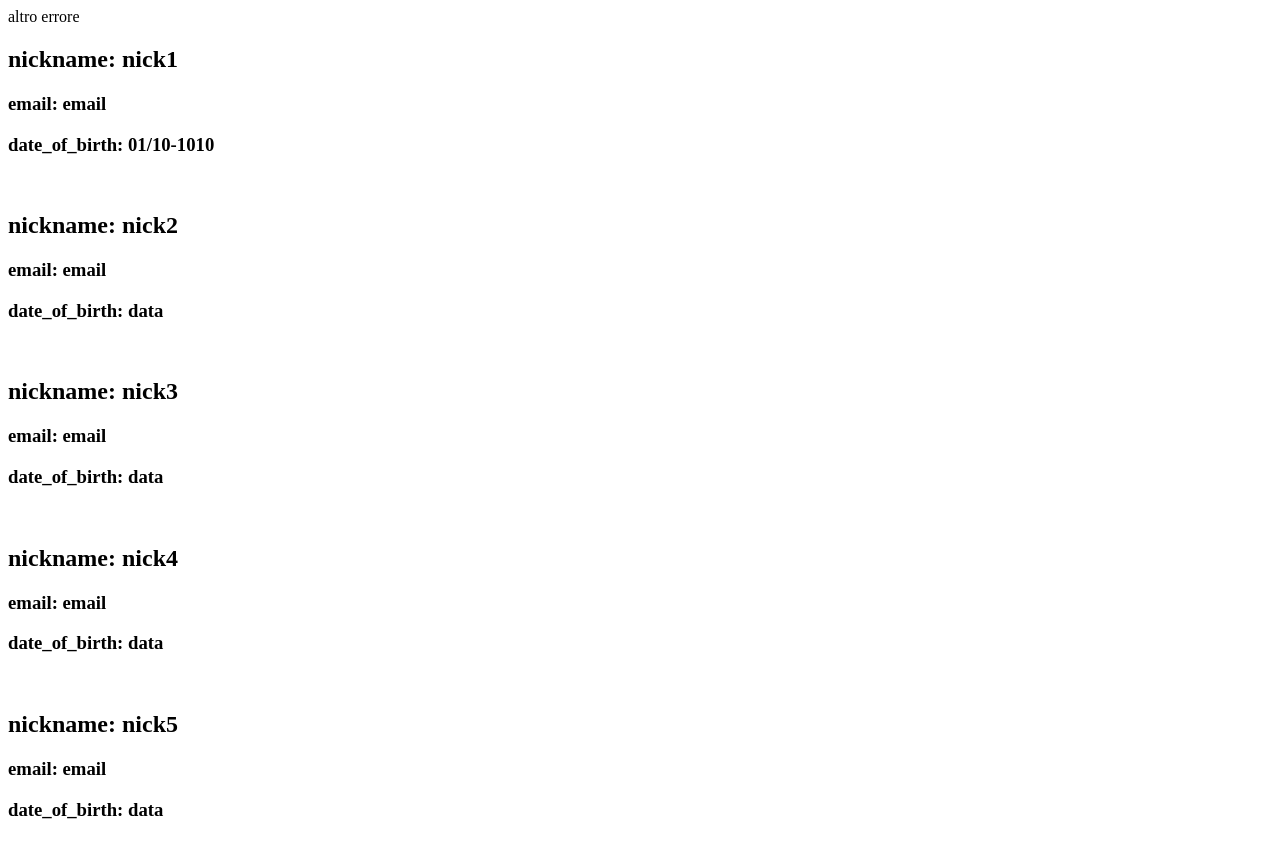
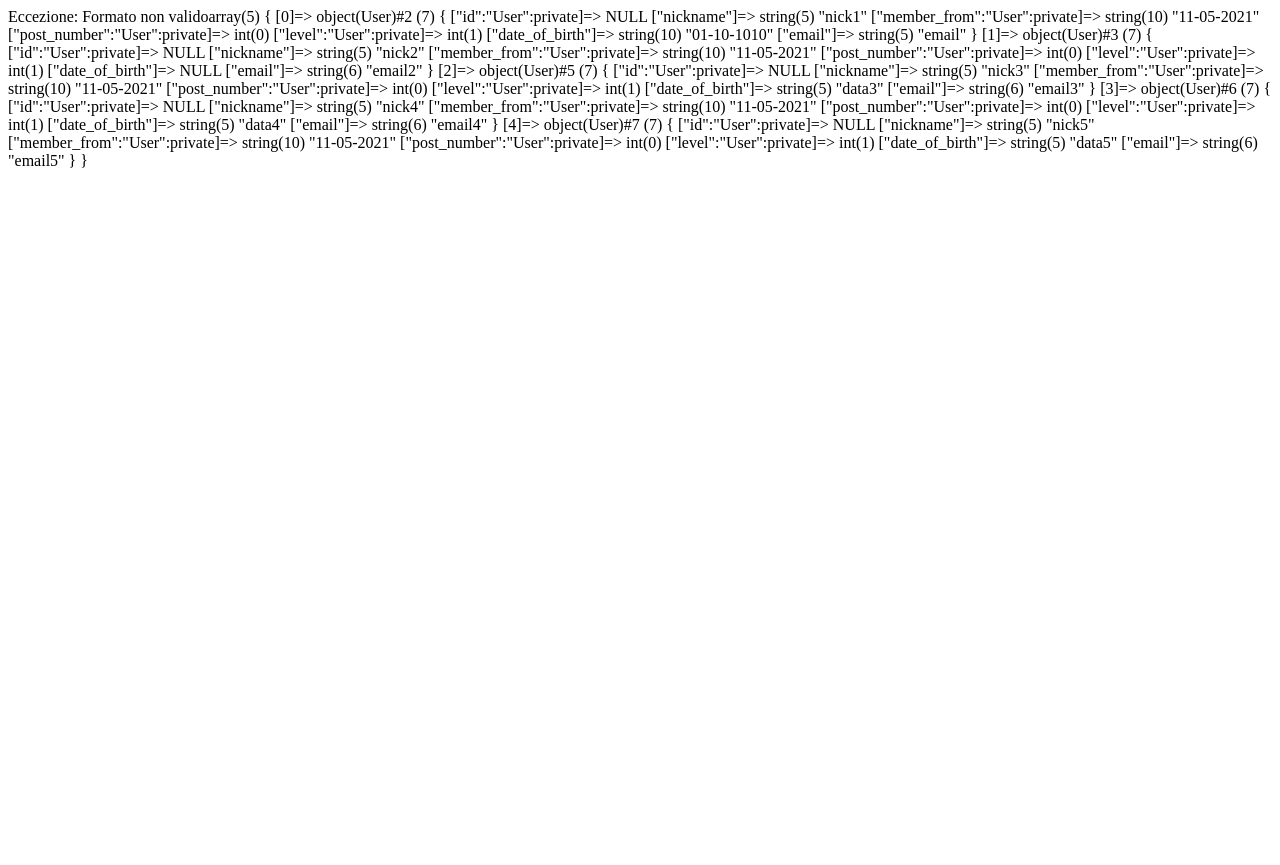
Before and after one commit to laura-caldaronello/php-oop-2, a PHP site: page / in a window 1280 px wide. After the commit the page ends 168 px from the top, so only its background shows below. Run offline with PHP 8.4, Linux system fonts and the light colour scheme.

Commit message:
esercizio

```diff
--- a/index.php
+++ b/index.php
@@ -12,13 +12,23 @@
         ini_set('display_errors',1);
         require __DIR__ . '/User.php';
 
-        $user1 = new User('nick1','01/10-1010','email');
-        $user1->checkDate();
+        $user1 = new User('nick1','01-10-1010','email');
+        try {
+            $user1->checkDate();
+        } catch (Exception $e) {
+            echo 'Eccezione: ' . $e->getMessage();
+        }
 
-        $user2 = new User('nick2','data','email');
-        $user3 = new User('nick3','data','email');
-        $user4 = new User('nick4','data','email');
-        $user5 = new User('nick5','data','email');
+        $user2 = new User('nick2','data2','email2');
+        try {
+            $user2->checkDate();
+        } catch (Exception $e) {
+            echo 'Eccezione: ' . $e->getMessage();
+        }
+
+        $user3 = new User('nick3','data3','email3');
+        $user4 = new User('nick4','data4','email4');
+        $user5 = new User('nick5','data5','email5');
 
         $userArray = [];
         $i = 1;
@@ -27,30 +37,7 @@
             $i = $i + 1;
         }
 
-        foreach($userArray as $user) {
-            foreach($user as $property => $value) {
-                $print = $property . ": " . $user->$property;
-                if ($property == 'nickname') {
-
-    ?>
-        <h2><?php echo $print ?></h2>
-    <?php
-
-                }
-                else {
-
-    ?>
-        <h3><?php echo $print ?></h3>
-    <?php
-
-                }
-            }
-
-    ?>
-        <br>
-    <?php
-
-        }
+        var_dump($userArray);
 
     ?>
 
--- a/traits.php
+++ b/traits.php
@@ -1,12 +1,13 @@
 <?php
 
 trait PersonalData {
-    //public $date_of_birth;
+    public $date_of_birth;
     public $email;
 
     function checkDate() {
         if (strlen($this->date_of_birth) != 10) {
-            echo 'errore';
+            $this->date_of_birth = null;
+            throw new Exception('Formato non valido');
         }
         else {
             $day = $this->date_of_birth[0] . $this->date_of_birth[1];
@@ -17,7 +18,8 @@ trait PersonalData {
                $this->date_of_birth = $dateString;
             }
             else {
-                echo 'altro errore';
+                $this->date_of_birth = null;
+                throw new Exception('Formato non valido');
             }
         }
     }
```
Also changed, not shown: User.php (+13 -0 lines).
